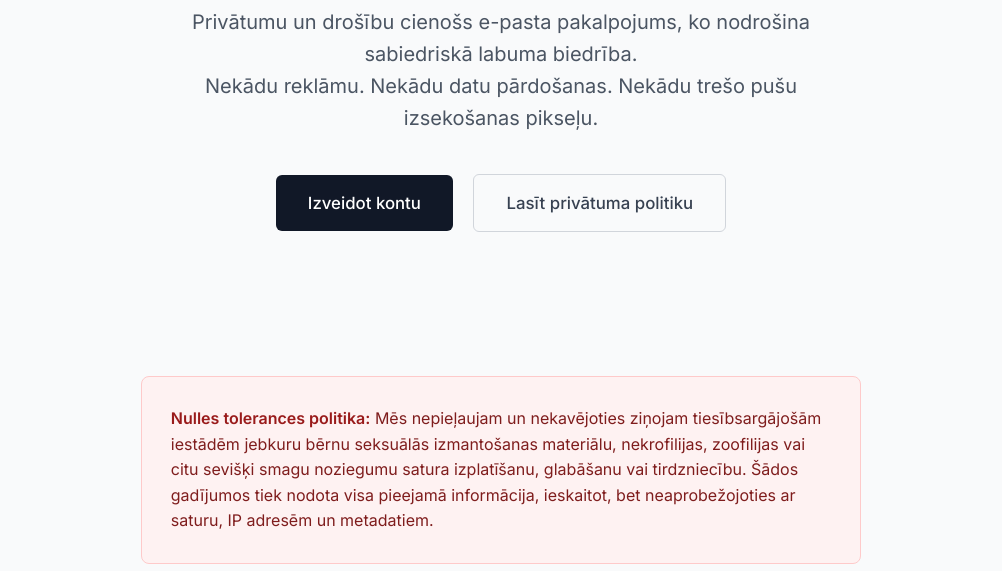
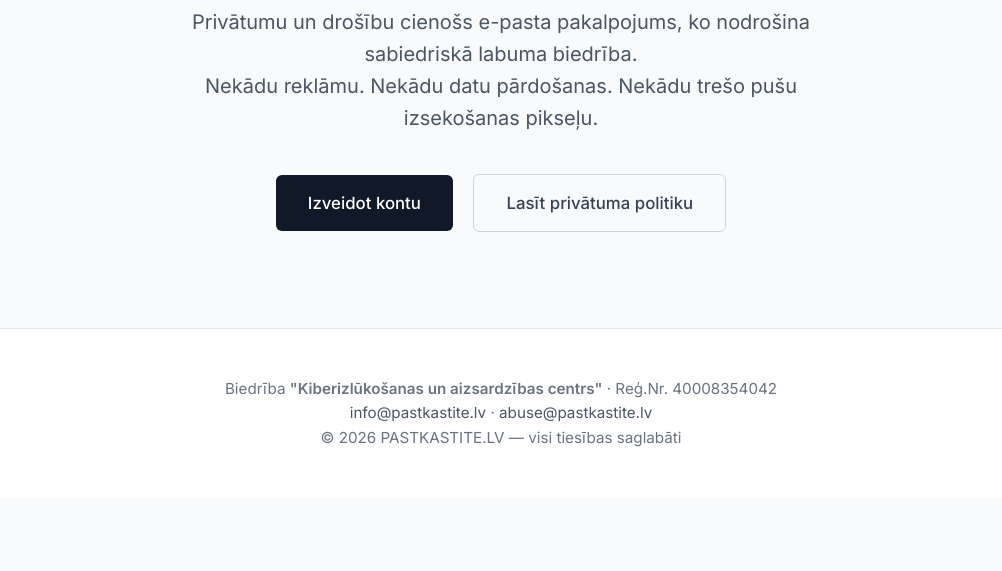
Before and after one commit to pastkastite/pastkastite.github.io, a plain HTML site: page index.html in a window 1280 px wide. Shown: the part 381-952 px from the top of the page, without its empty margins (139-1141 px from the left). After the commit the page ends 879 px from the top, so only its background shows below. Drawn offline with Linux system fonts and the light colour scheme.

Commit message:
Update index.html

```diff
--- a/index.html
+++ b/index.html
@@ -156,10 +156,6 @@
     </div>
   </section>
 
-  <div class="warning">
-    <strong>Nulles tolerances politika:</strong> Mēs nepieļaujam un nekavējoties ziņojam tiesībsargājošām iestādēm jebkuru bērnu seksuālās izmantošanas materiālu, nekrofilijas, zoofilijas vai citu sevišķi smagu noziegumu satura izplatīšanu, glabāšanu vai tirdzniecību. Šādos gadījumos tiek nodota visa pieejamā informācija, ieskaitot, bet neaprobežojoties ar saturu, IP adresēm un metadatiem.
-  </div>
-
 </main>
 
 <footer>
```
